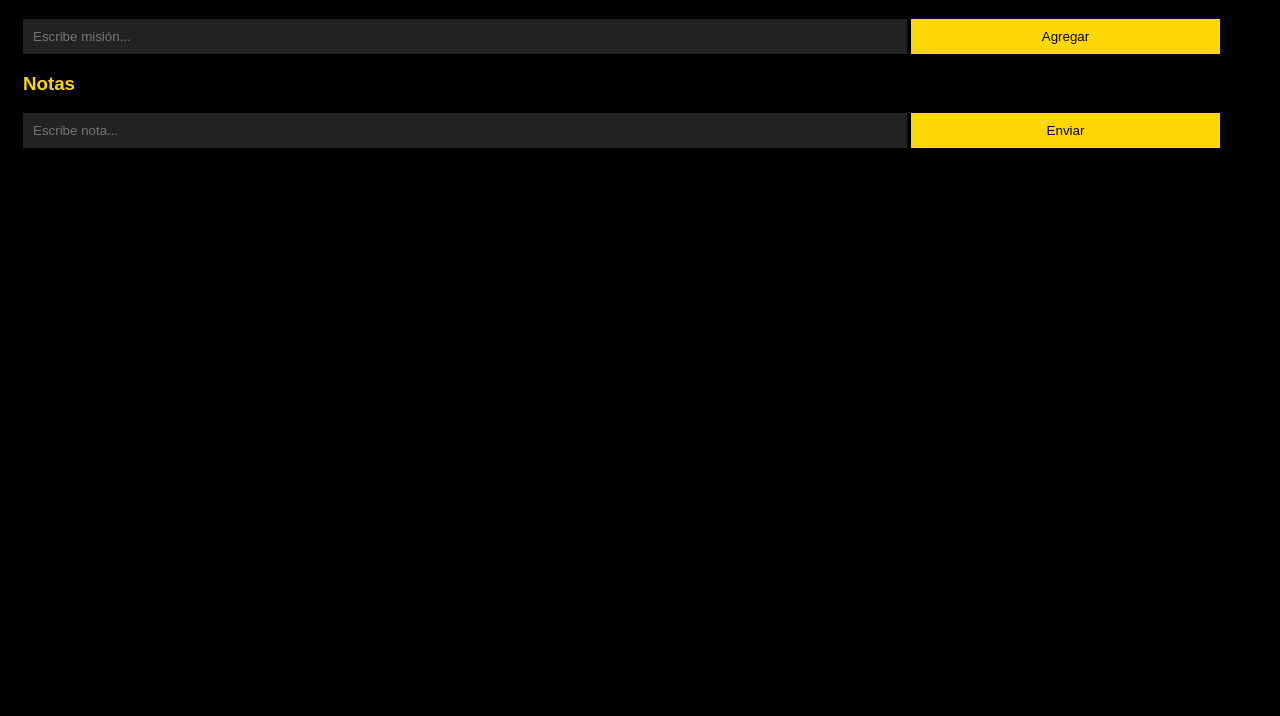
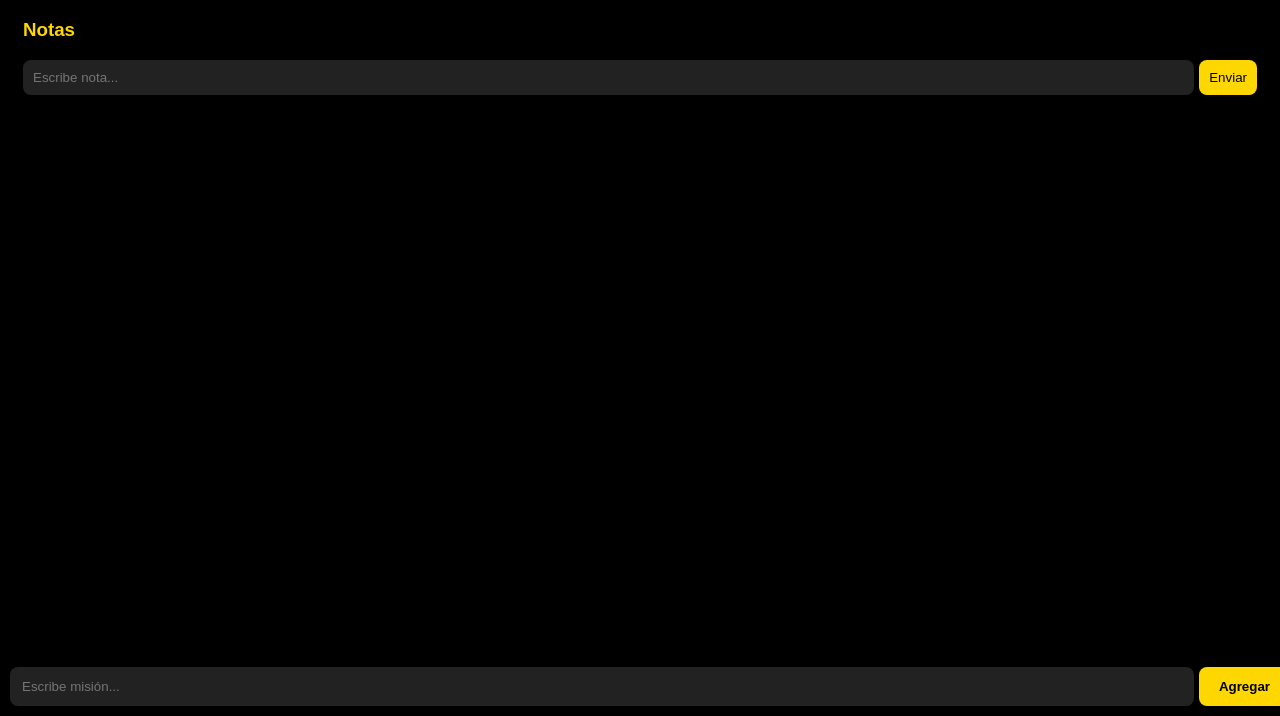
Before and after one commit to danielrincon084-pixel/index.html, a plain HTML site: page index.html in a window 1280 px wide. Shown: the part 84-800 px from the top of the page. Drawn offline with Linux system fonts and the light colour scheme.

Commit message:
Actualizar index.html

```diff
--- a/index.html
+++ b/index.html
@@ -5,18 +5,22 @@
 <meta name="viewport" content="width=device-width, initial-scale=1.0">
 <title>DA</title>
 </head>
-<body style="background:#000;color:#fff;padding:15px;font-family:sans-serif">
+<body style="background:#000;color:#fff;padding:15px;font-family:sans-serif;padding-bottom:100px">
 <h1 style="color:#FFD700;text-align:center">DA</h1>
 
 <div id="lista"></div>
 
-<input id="nuevo" placeholder="Escribe misión..." style="width:70%;padding:10px;background:#222;color:#fff;border:none">
-<button onclick="add()" style="width:25%;padding:10px;background:#FFD700;border:none">Agregar</button>
+<div style="position:fixed;bottom:0;left:0;width:100%;background:#000;padding:10px;display:flex;gap:5px">
+<input id="nuevo" placeholder="Escribe misión..." style="flex:1;padding:12px;background:#222;color:#fff;border:none;border-radius:8px">
+<button onclick="add()" style="padding:12px 20px;background:#FFD700;color:#000;border:none;border-radius:8px;font-weight:bold">Agregar</button>
+</div>
 
 <h3 style="color:#FFD700">Notas</h3>
 <div id="notas"></div>
-<input id="nota" placeholder="Escribe nota..." style="width:70%;padding:10px;background:#222;color:#fff;border:none">
-<button onclick="addNota()" style="width:25%;padding:10px;background:#FFD700;border:none">Enviar</button>
+<div style="display:flex;gap:5px;margin-bottom:20px">
+<input id="nota" placeholder="Escribe nota..." style="flex:1;padding:10px;background:#222;color:#fff;border:none;border-radius:8px">
+<button onclick="addNota()" style="padding:10px;background:#FFD700;color:#000;border:none;border-radius:8px">Enviar</button>
+</div>
 
 <script>
 let habitos = JSON.parse(localStorage.getItem('h')||'[]');
@@ -31,7 +35,7 @@ function save(){
 function show(){
   let html = '';
   habitos.forEach((h,i)=>{
-    html += '<div style="background:#111;margin:10px 0;padding:10px;border-radius:8px">'+h+' <button onclick="del('+i+')">X</button></div>';
+    html += '<div style="background:#111;margin:10px 0;padding:12px;border-radius:10px;display:flex;justify-content:space-between;align-items:center">'+h+' <button onclick="del('+i+')" style="background:#ff3333;color:#fff;border:none;border-radius:5px;padding:5px 10px">X</button></div>';
   });
   document.getElementById('lista').innerHTML = html;
 
@@ -45,7 +49,7 @@ function show(){
 }
 
 function add(){
-  let val = document.getElementById('nuevo').value;
+  let val = document.getElementById('nuevo').value.trim();
   if(val){
     habitos.push(val);
     document.getElementById('nuevo').value = '';
@@ -61,7 +65,7 @@ function del(i){
 }
 
 function addNota(){
-  let val = document.getElementById('nota').value;
+  let val = document.getElementById('nota').value.trim();
   if(val){
     if(!notas[hoy]) notas[hoy] = [];
     notas[hoy].push(val);
@@ -71,6 +75,7 @@ function addNota(){
   }
 }
 
+document.getElementById('nuevo').addEventListener('keypress',e=>{if(e.key==='Enter')add()});
 show();
 </script>
 </body>
```
